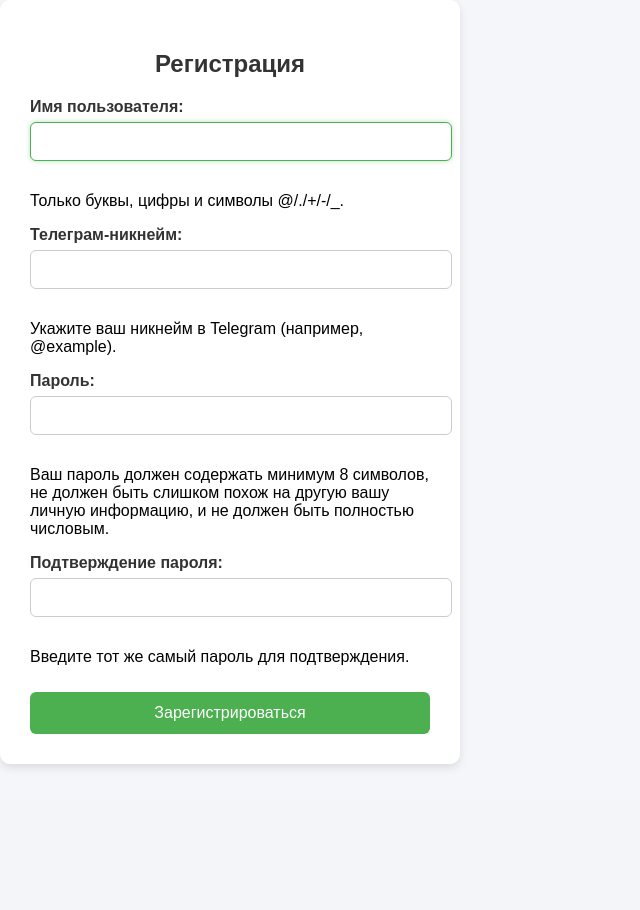
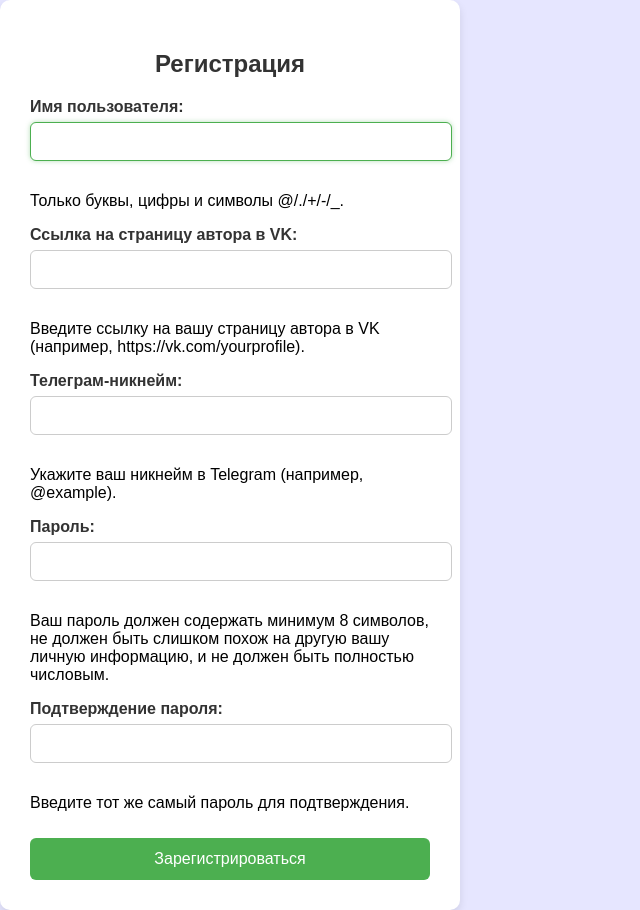
Before and after one commit to Abandrozd/Blog-Repost, a Django app: page /register/ in a window 1280 px wide. Shown: the whole page, without its empty margins (0-640 px from the left). Before the commit the page ends 768 px from the top, so only its background shows below. Run offline with Django 5.2, Linux system fonts and the light colour scheme.

Commit message:
Changed background; added new registration field

```diff
--- a/main/forms.py
+++ b/main/forms.py
@@ -9,6 +9,12 @@ class CustomUserCreationForm(UserCreationForm):
         required=False,
         label="Телеграм-никнейм",
         help_text="Укажите ваш никнейм в Telegram (например, @example)."
+    )
+
+    author_page_link = forms.URLField(
+        required=True,
+        label="Ссылка на страницу автора в VK",
+        help_text="Введите ссылку на вашу страницу автора в VK (например, https://vk.com/yourprofile)."
     )
 
     password1 = forms.CharField(
@@ -31,7 +37,7 @@ class CustomUserCreationForm(UserCreationForm):
 
     class Meta(UserCreationForm.Meta):
         model = User
-        fields = ("username", "telegram_nickname", "password1", "password2")
+        fields = ("username", "author_page_link", "telegram_nickname", "password1", "password2")
         labels = {
             'username': 'Имя пользователя',
         }
@@ -42,9 +48,11 @@ class CustomUserCreationForm(UserCreationForm):
     def save(self, commit=True):
         user = super().save(commit)
         telegram_nickname = self.cleaned_data['telegram_nickname']
+        author_page_link = self.cleaned_data['author_page_link']
         UserProfile.objects.update_or_create(
             user=user,
-            defaults={'telegram_nickname': telegram_nickname}
+            defaults={'author_page_link': author_page_link,
+                'telegram_nickname': telegram_nickname,}
         )
         return user
 
--- a/static/styling/accountstyle.css
+++ b/static/styling/accountstyle.css
@@ -1,12 +1,7 @@
 body {
     font-family: Arial, sans-serif;
-    background: #f5f6fa;
     min-height: 100vh;
     margin: 0;
-    /* Remove flex to allow default normal page flow */
-    /* display: flex;
-    justify-content: center;
-    align-items: center; */
 }
 
 .account-container {
--- a/static/styling/base.css
+++ b/static/styling/base.css
@@ -1,6 +1,6 @@
 body {
     font-family: Arial, sans-serif;
-    background: #f5f6fa;
+    background: #e6e6ff;
     margin: 0;
 }
 
--- a/static/styling/style.css
+++ b/static/styling/style.css
@@ -1,6 +1,5 @@
 body {
     font-family: Arial, sans-serif;
-    background: #f5f6fa;
     margin: 0;
     display: flex;
     flex-direction: column;
--- a/templates/webui/profile.html
+++ b/templates/webui/profile.html
@@ -5,6 +5,7 @@
 
     <meta charset="UTF-8" />
     <title>Профиль пользоавтеля</title>
+    <link rel="stylesheet" href="{% static 'styling/base.css' %}" />
     <link rel="stylesheet" href="{% static 'styling/accountstyle.css' %}" />
     <link rel="stylesheet" href="{% static 'styling/layout.css' %}" />
     <link rel="stylesheet" href="{% static 'styling/nav.css' %}" />
--- a/templates/webui/request.html
+++ b/templates/webui/request.html
@@ -5,6 +5,7 @@
 
     <meta charset="UTF-8" />
     <title>Заявка на обмен</title>
+    <link rel="stylesheet" href="{% static 'styling/base.css' %}" />
     <link rel="stylesheet" href="{% static 'styling/style.css' %}" />
     <link rel="stylesheet" href="{% static 'styling/layout.css' %}" />
     <link rel="stylesheet" href="{% static 'styling/nav.css' %}" />
```
